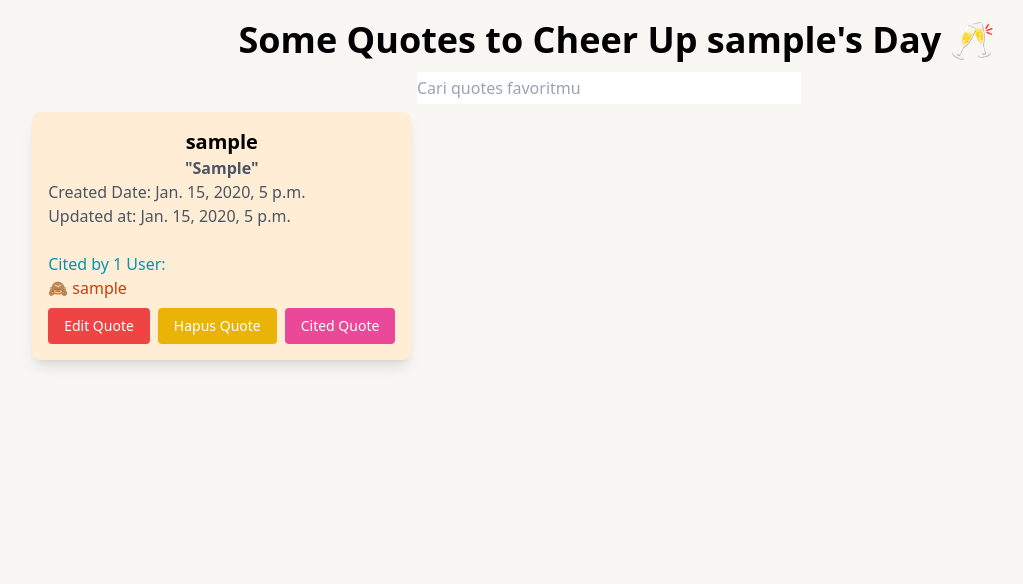
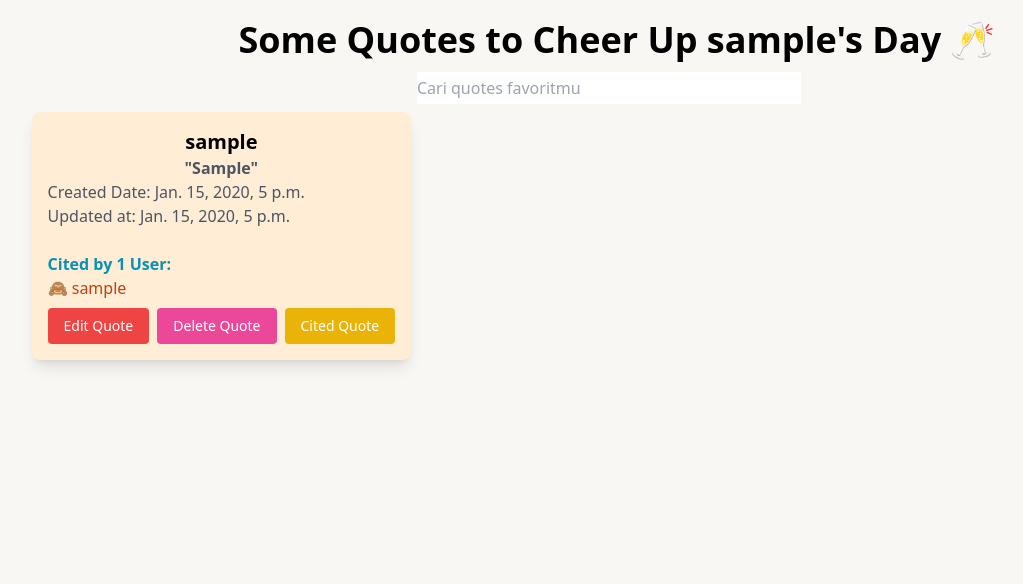
Before and after one commit to PeBePe/readme, a Django app: page /quotes/ in a window 1280 px wide. Shown: the part 56-640 px from the top of the page, without its empty margins (23-1046 px from the left). Run offline with Django 4.2, Linux system fonts and the light colour scheme; a user stored in the database is signed in; tables that the repository leaves empty hold one stand-in row (values such as "Sample post"); parts of the project's set-up code (start-up, migrations or seed data) failed here and were passed over; some libraries are stand-ins or nearby versions.

Commit message:
fix edit and delete button

```diff
--- a/quotes/templates/quotes/edit_quotes.html
+++ b/quotes/templates/quotes/edit_quotes.html
@@ -1,7 +1,8 @@
 {% extends 'base.html' %}
 
 {% block content %}
-<div class="max-w-xl mx-auto mt-5">
+<!-- <div class="max-w-xl mx-auto mt-5"> -->
+<div class="md:w-1/2 lg:w-1/4 mx-auto mb-4">
     <div class="bg-orange-200 rounded-lg shadow-lg p-6">
         <h5 class="text-2xl font-semibold mb-4 text-center">Edit Quote</h5>
 
--- a/quotes/templates/quotes/index.html
+++ b/quotes/templates/quotes/index.html
@@ -16,31 +16,32 @@
         {% for product in quotes %}
             <div class="bg-orange-100 rounded-lg shadow-lg p-4 mb-4">
                 <h5 class="text-xl font-bold text-center">{{ product.user.username }}</h5>
-                <p class="text-gray-600 font-semibold text-center">"{{ product.quote }}"</p>
+                <p class="text-gray-600 font-bold text-center">"{{ product.quote }}"</p>
                 <p class="text-gray-600">Created Date: {{ product.created_at }}</p>
                 <p class="text-gray-600">Updated at: {{ product.updated_at }}</p>
                 {% if product.cited_quote.count > 0 %}
                 <ul>
                     <br>
-                    <li class="text-cyan-600">Cited by {{ product.cited_quote.count }} User:</li>
+                    <li class="text-cyan-600 font-semibold">Cited by {{ product.cited_quote.count }} User:</li>
                     {% for quoted_quote in product.cited_quote.all %}
                         <li class="text-orange-700">🙈 {{ quoted_quote.user_id.username }}</li>
                     {% endfor %}
                 </ul>
                 {% endif %}
 
-                <div class="mt-2 flex justify-between">
+                <div class="mt-2 flex justify-center">
+                    {% if product.user == user %}
                     <a href="{% url 'edit-quote' product.pk %}">
                         <button class="bg-red-500 text-white text-sm py-2 px-4 rounded mr-0">Edit Quote</button>
                     </a>
                     <form method="post" action="{% url 'delete-quote' product.id %}">
                         {% csrf_token %}
-                        <button type="submit" class="bg-yellow-500 text-white text-sm py-2 px-4 rounded ml-2">Hapus Quote</button>
+                        <button type="submit" class="bg-pink-500 text-white text-sm py-2 px-4 rounded ml-2">Delete Quote</button>
                     </form>
-
+                    {% endif %}
                     <form method="post" action="{% url 'cited-quote' product.pk %}">
                         {% csrf_token %}
-                        <button type="submit" class="bg-pink-500 text-white text-sm py-2 px-4 rounded ml-2">Cited Quote</button>
+                        <button type="submit" class="bg-yellow-500 text-white text-sm py-2 px-4 rounded ml-2">Cited Quote</button>
                     </form>
                 </div>
             </div>
```
